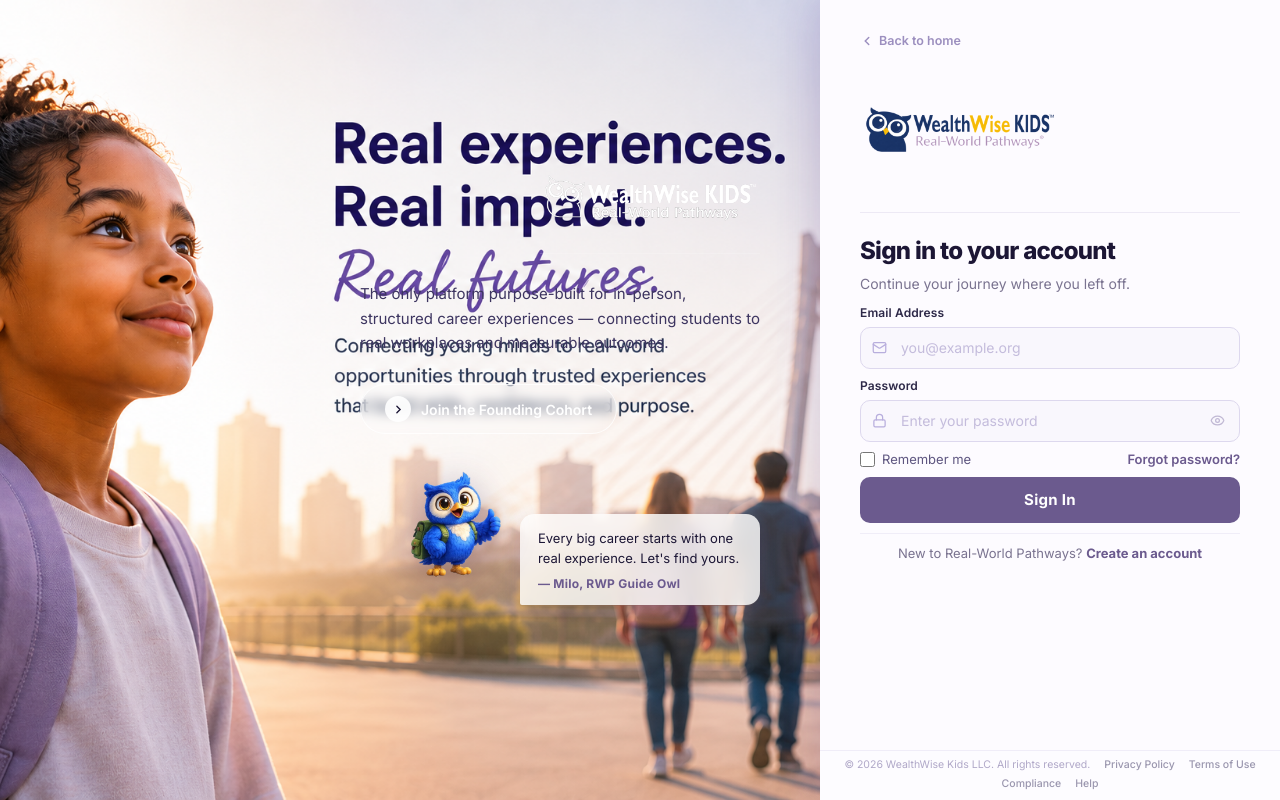
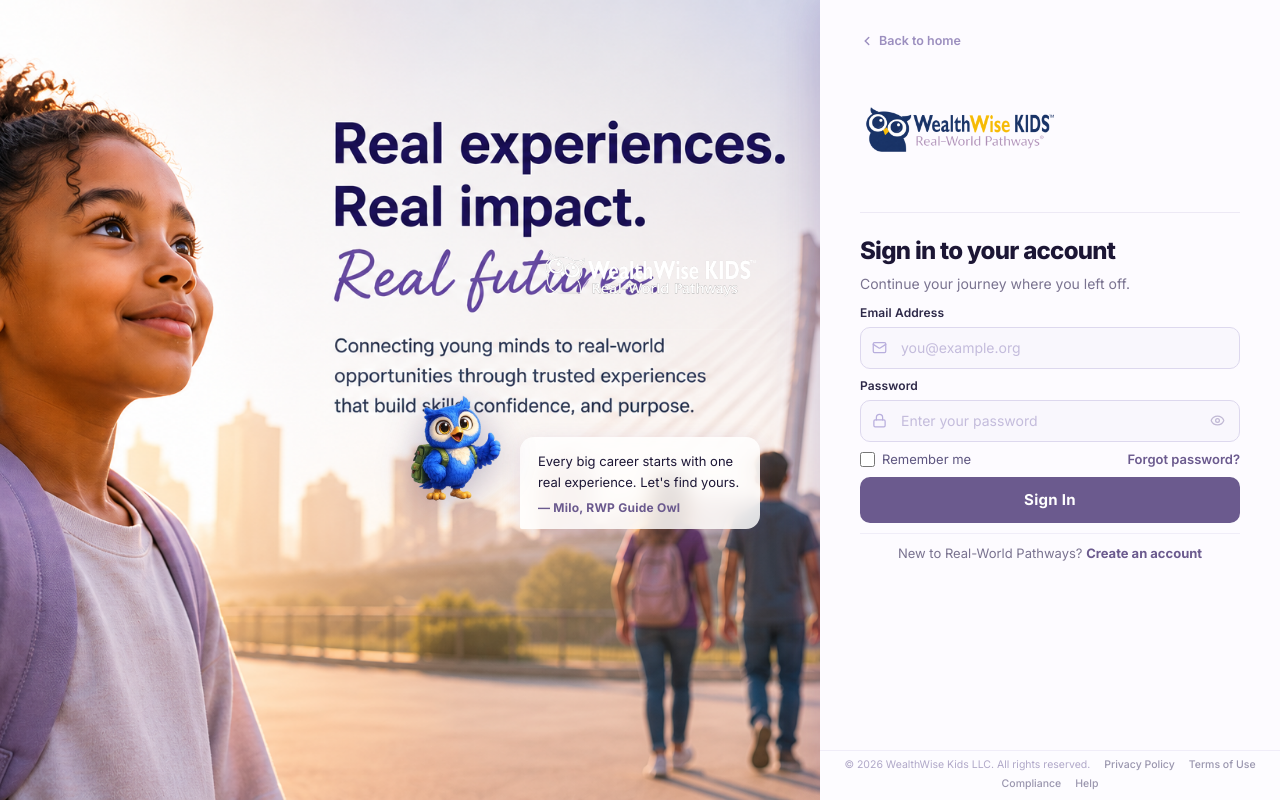
Before and after one commit to molaiya1/rwp-platform, a Next.js app: page /login in a window 1280 px wide. Built offline with nearby package versions, Linux system fonts and the light colour scheme.

Commit message:
Login: remove heroContent entirely — background image carries all text

```diff
--- a/app/login/page.tsx
+++ b/app/login/page.tsx
@@ -259,21 +259,6 @@ export default function LoginPage() {
             <img src="/logo-wwk-rwp-white.png" alt="WealthWise KIDS™ Real-World Pathways" className={styles.heroLogoImg} />
           </div>
 
-          {/* Headline */}
-          <div className={styles.heroContent}>
-            <p className={styles.heroSubtext}>
-              The only platform purpose-built for in-person, structured career experiences — connecting students to real workplaces and measurable outcomes.
-            </p>
-            <a href="/register" className={styles.heroCtaBtn}>
-              <span className={styles.heroCtaIcon}>
-                <svg width="13" height="13" viewBox="0 0 24 24" fill="none" stroke="currentColor" strokeWidth="2.5" strokeLinecap="round" aria-hidden="true">
-                  <polyline points="9 18 15 12 9 6"/>
-                </svg>
-              </span>
-              Join the Founding Cohort
-            </a>
-          </div>
-
           {/* Milo quote bubble */}
           <div className={styles.miloRow}>
             {/* eslint-disable-next-line @next/next/no-img-element */}
```
